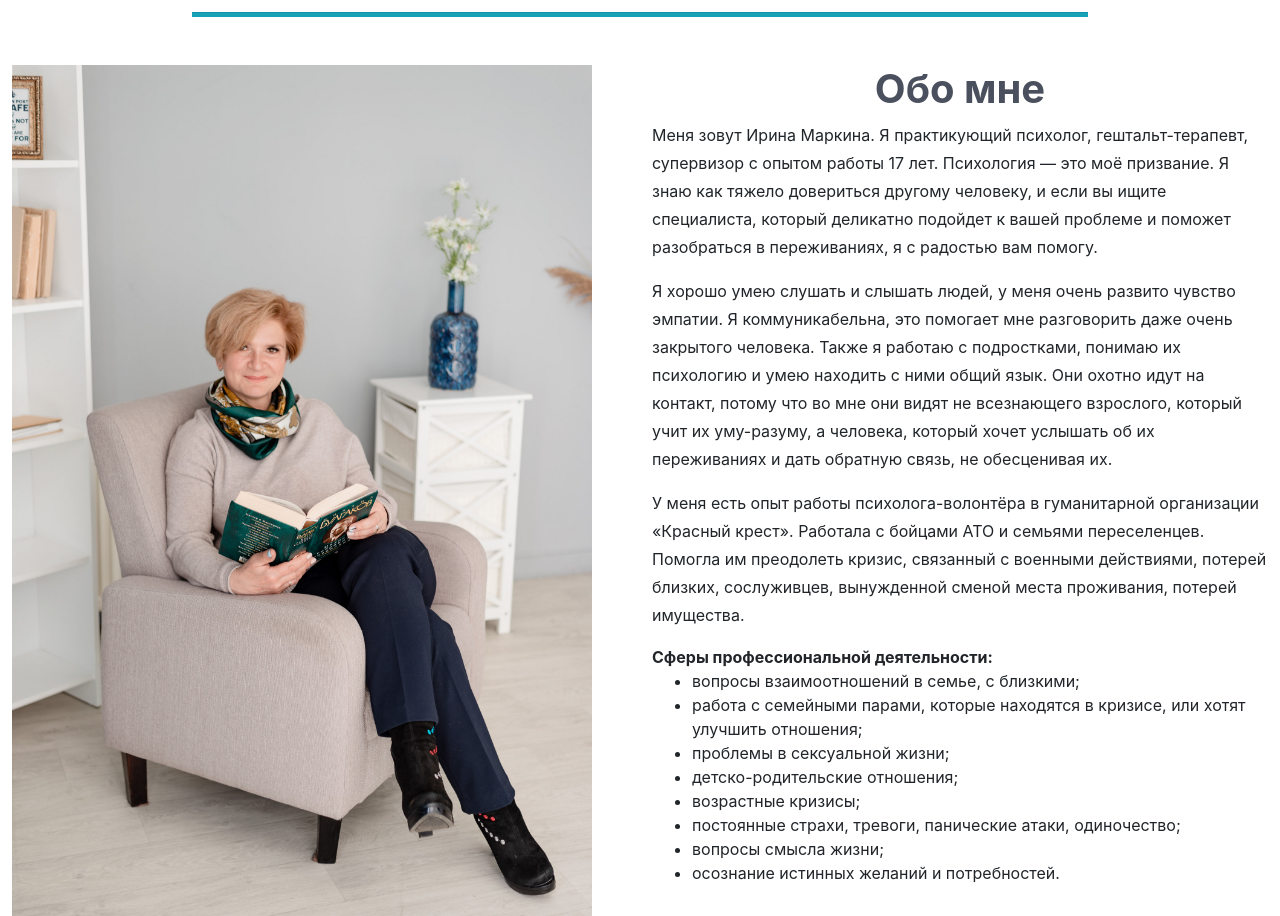
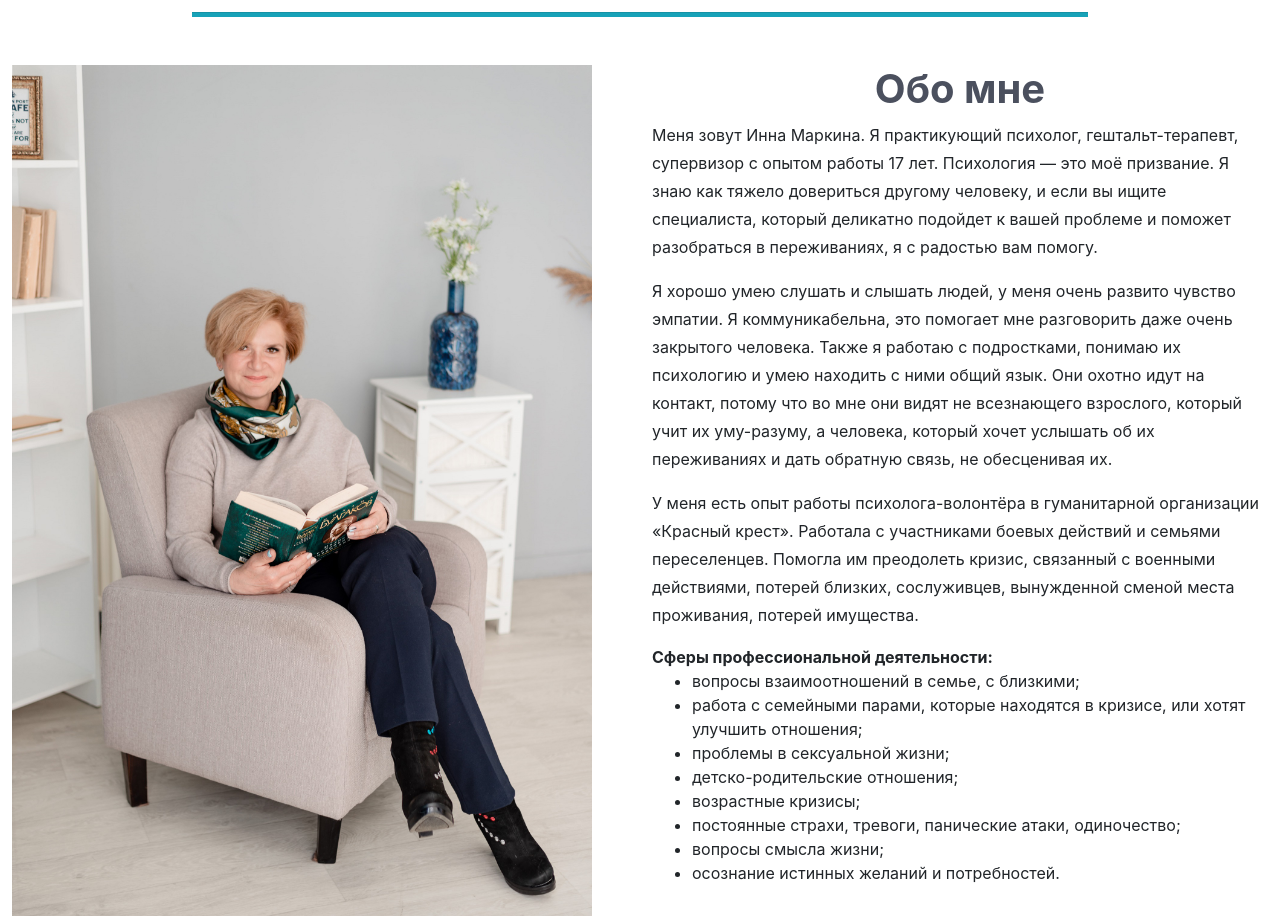
Before and after one commit to SimonovAlex/inna-markina, a website: page public/index.html in a window 1280 px wide. Shown: the part 1000-1916 px from the top of the page. Drawn offline with nearby package versions, Linux system fonts and the light colour scheme; some packages are replaced by stand-ins of ours.

Commit message:
Change text on site

```diff
--- a/public/index.html
+++ b/public/index.html
@@ -53,8 +53,7 @@
     <nav class="navbar navbar-expand-lg fixed-top" id="mainNav">
       <div class="container">
         <a class="navbar-brand js-scroll-trigger" href="#page-top"
-          >Услуги психолога</a
-        >
+          >Услуги психолога</a>
         <button
           class="navbar-toggler navbar-toggler-right"
           type="button"
@@ -136,14 +135,14 @@
           <div class="col-lg-6 col-sm-12 col-md-12 align-middle">
             <h1 class="text-center">Обо мне</h1>
             <p>
-              Меня зовут Ирина Маркина. Я практикующий психолог, гештальт-терапевт, супервизор с опытом работы 17 лет. Психология — это моё призвание.
+              Меня зовут Инна Маркина. Я практикующий психолог, гештальт-терапевт, супервизор с опытом работы 17 лет. Психология — это моё призвание.
               Я знаю как тяжело довериться другому человеку, и если вы ищите специалиста, который деликатно подойдет к вашей проблеме и поможет разобраться в переживаниях, я с радостью вам помогу.
             </p>
             <p>Я хорошо умею слушать и слышать людей, у меня очень развито чувство эмпатии. Я коммуникабельна, это помогает мне разговорить даже очень закрытого человека.
               Также я работаю с подростками, понимаю их психологию и умею находить с ними общий язык. Они охотно идут на контакт, потому что во мне они видят не всезнающего взрослого, который учит их уму-разуму, а человека, который хочет услышать об их переживаниях и дать обратную связь, не обесценивая их.
             </p>
             <p>
-              У меня есть опыт работы психолога-волонтёра в гуманитарной организации «Красный крест». Работала с бойцами АТО и семьями переселенцев. Помогла им преодолеть кризис, связанный с военными действиями, потерей близких, сослуживцев, вынужденной сменой места проживания, потерей имущества.
+              У меня есть опыт работы психолога-волонтёра в гуманитарной организации «Красный крест». Работала с участниками боевых действий и семьями переселенцев. Помогла им преодолеть кризис, связанный с военными действиями, потерей близких, сослуживцев, вынужденной сменой места проживания, потерей имущества.
             </p>
 
             <b>Сферы профессиональной деятельности:</b>
```
